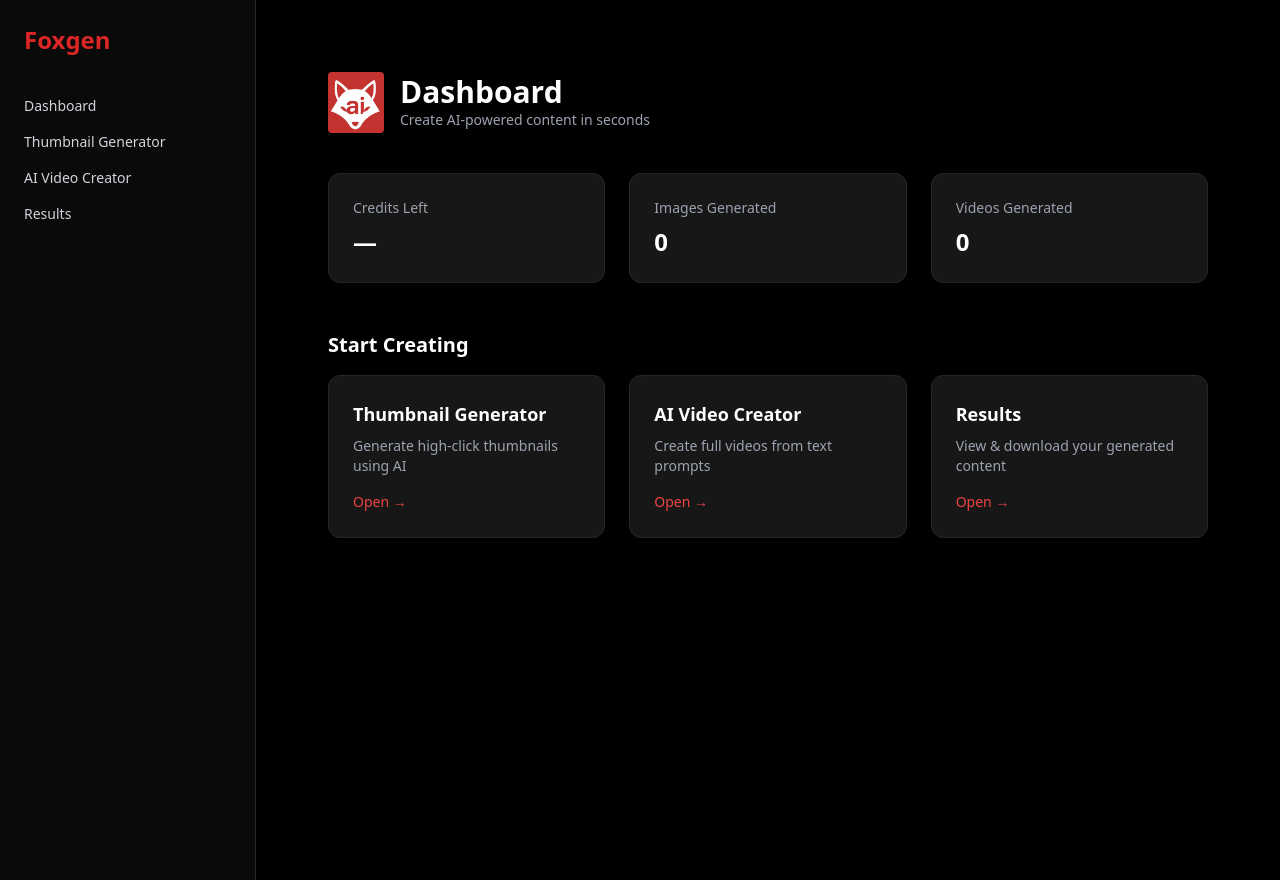
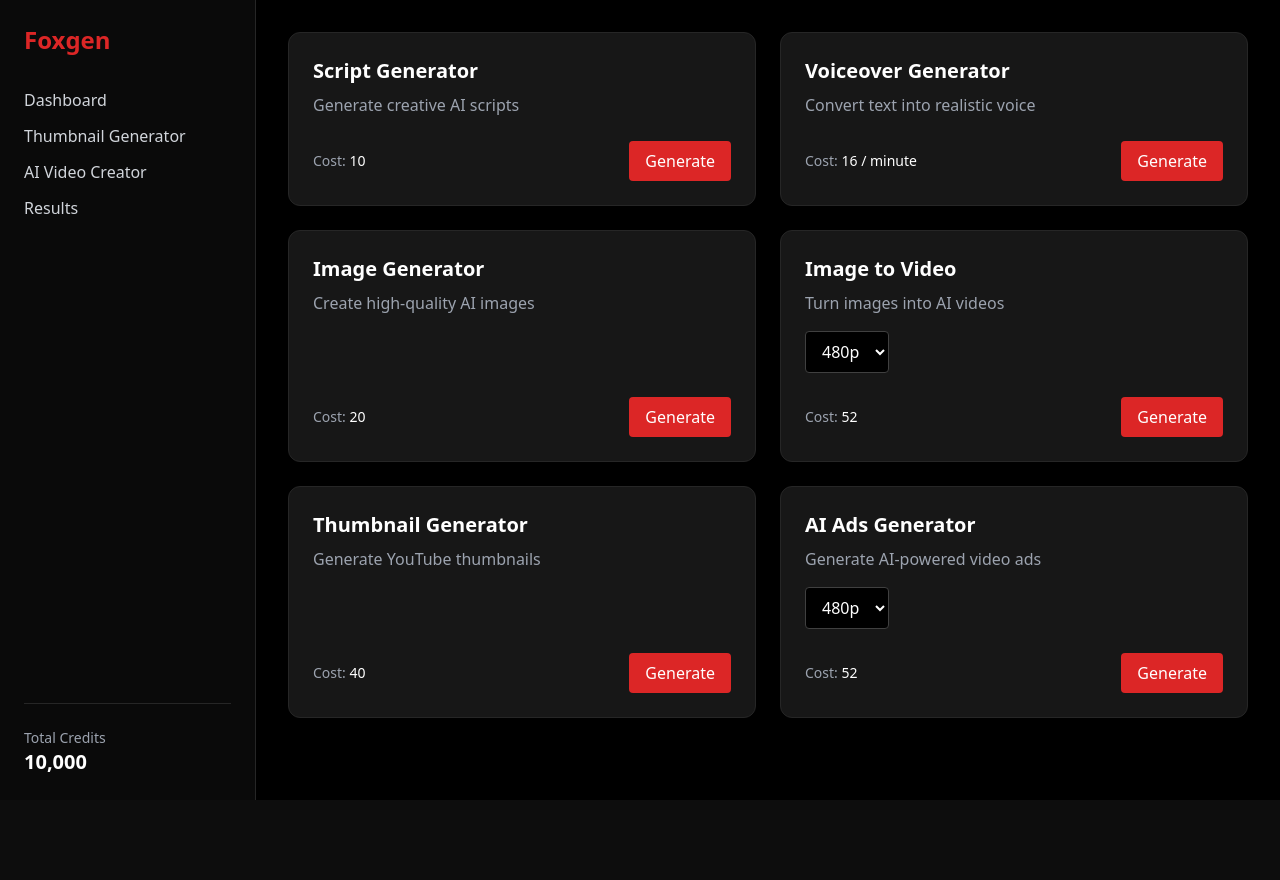
Before and after one commit to Nikhil-Pal-billionare/Foxgen, a Next.js app: page /dashboard in a window 1280 px wide. After the commit the page ends 800 px from the top, so only its background shows below. Built offline with nearby package versions, Linux system fonts and the light colour scheme.

Commit message:
Added credit system and features dashboard

```diff
--- /dev/null
+++ b/app/api/credits/get/route.ts
@@ -0,0 +1,19 @@
+import { createClient } from "@/lib/supabaseServer";
+import { NextResponse } from "next/server";
+
+export async function GET() {
+  const supabase = createClient();
+  const { data: { user } } = await supabase.auth.getUser();
+
+  if (!user) {
+    return NextResponse.json({ error: "Unauthorized" }, { status: 401 });
+  }
+
+  const { data } = await supabase
+    .from("credits")
+    .select("balance")
+    .eq("user_id", user.id)
+    .single();
+
+  return NextResponse.json({ balance: data?.balance ?? 0 });
+}
--- /dev/null
+++ b/app/api/credits/logs/route.ts
@@ -0,0 +1,19 @@
+import { createClient } from "@/lib/supabaseServer";
+import { NextResponse } from "next/server";
+
+export async function GET() {
+  const supabase = createClient();
+  const { data: { user } } = await supabase.auth.getUser();
+
+  if (!user) {
+    return NextResponse.json({ error: "Unauthorized" }, { status: 401 });
+  }
+
+  const { data } = await supabase
+    .from("credit_logs")
+    .select("*")
+    .eq("user_id", user.id)
+    .order("created_at", { ascending: false });
+
+  return NextResponse.json({ logs: data });
+}
--- /dev/null
+++ b/app/dashboard/components/GeneratorCard.tsx
@@ -0,0 +1,41 @@
+"use client";
+
+interface GeneratorCardProps {
+  title: string;
+  description: string;
+  credits: string;
+  onGenerateAction: () => void;
+  children?: React.ReactNode;
+}
+
+export default function GeneratorCard({
+  title,
+  description,
+  credits,
+  onGenerateAction,
+  children,
+}: GeneratorCardProps) {
+  return (
+    <div className="bg-neutral-900 border border-neutral-800 rounded-xl p-6 flex flex-col justify-between">
+      <div>
+        <h3 className="text-xl font-semibold text-white">{title}</h3>
+        <p className="text-gray-400 mt-2">{description}</p>
+
+        {children && <div className="mt-4">{children}</div>}
+      </div>
+
+      <div className="mt-6 flex items-center justify-between">
+        <span className="text-sm text-gray-400">
+          Cost: <span className="text-white">{credits}</span>
+        </span>
+
+        <button
+          onClick={onGenerateAction}
+          className="px-4 py-2 bg-red-600 hover:bg-red-700 rounded"
+        >
+          Generate
+        </button>
+      </div>
+    </div>
+  );
+}
--- /dev/null
+++ b/app/dashboard/components/QualitySelector.tsx
@@ -0,0 +1,20 @@
+"use client";
+
+export default function QualitySelector({
+  value,
+  onChangeAction,
+}: {
+  value: "480p" | "720p";
+  onChangeAction: (v: "480p" | "720p") => void;
+}) {
+  return (
+    <select
+      value={value}
+      onChange={(e) => onChangeAction(e.target.value as any)}
+      className="bg-black border border-neutral-700 rounded px-3 py-2 text-white"
+    >
+      <option value="480p">480p</option>
+      <option value="720p">720p</option>
+    </select>
+  );
+}
--- a/app/dashboard/layout.tsx
+++ b/app/dashboard/layout.tsx
@@ -1,39 +1,48 @@
-import Link from "next/link";
+"use client";
+
+import { ReactNode } from "react";
 
 export default function DashboardLayout({
   children,
 }: {
-  children: React.ReactNode;
+  children: ReactNode;
 }) {
+  const TOTAL_CREDITS = 10000; // 🔒 TEMP (will come from Supabase later)
+
   return (
     <div className="flex min-h-screen bg-black text-white">
+      {/* Sidebar */}
+      <aside className="w-64 bg-neutral-950 border-r border-neutral-800 p-6 flex flex-col justify-between">
+        <div>
+          <h1 className="text-2xl font-bold text-red-600 mb-8">Foxgen</h1>
 
-      {/* Sidebar */}
-      <aside className="w-64 border-r border-neutral-800 bg-neutral-950 p-6">
-        <h1 className="text-2xl font-bold text-red-600 mb-10">
-          Foxgen
-        </h1>
+          <nav className="space-y-3">
+            <a href="/dashboard" className="block text-gray-300 hover:text-white">
+              Dashboard
+            </a>
+            <a href="/dashboard/thumbnail" className="block text-gray-300 hover:text-white">
+              Thumbnail Generator
+            </a>
+            <a href="/dashboard/video" className="block text-gray-300 hover:text-white">
+              AI Video Creator
+            </a>
+            <a href="/dashboard/results" className="block text-gray-300 hover:text-white">
+              Results
+            </a>
+          </nav>
+        </div>
 
-        <nav className="space-y-4 text-sm">
-          <Link href="/dashboard" className="block text-gray-300 hover:text-white">
-            Dashboard
-          </Link>
-          <Link href="/dashboard/thumbnail" className="block text-gray-300 hover:text-white">
-            Thumbnail Generator
-          </Link>
-          <Link href="/dashboard/video" className="block text-gray-300 hover:text-white">
-            AI Video Creator
-          </Link>
-          <Link href="/dashboard/results" className="block text-gray-300 hover:text-white">
-            Results
-          </Link>
-        </nav>
+        {/* Credits */}
+        <div className="pt-6 border-t border-neutral-800">
+          <p className="text-sm text-gray-400">Total Credits</p>
+          <p className="text-xl font-semibold text-white">
+            {TOTAL_CREDITS.toLocaleString()}
+          </p>
+        </div>
       </aside>
 
       {/* Main Content */}
-      <main className="flex-1 bg-black p-10 overflow-y-auto">
-        {children}
-      </main>
+      <main className="flex-1 p-8">{children}</main>
     </div>
   );
 }
--- a/app/dashboard/page.tsx
+++ b/app/dashboard/page.tsx
@@ -1,95 +1,88 @@
-import Image from "next/image";
+"use client";
+
+import { useState } from "react";
+import GeneratorCard from "./components/GeneratorCard";
+import QualitySelector from "./components/QualitySelector";
+import { CREDIT_COSTS } from "@/lib/creditCosts";
 
 export default function DashboardPage() {
+  const [videoQuality, setVideoQuality] = useState<"480p" | "720p">("480p");
+  const [adsQuality, setAdsQuality] = useState<"480p" | "720p">("480p");
+
+
   return (
-    <div className="min-h-screen bg-black text-white p-8">
+    <div className="grid grid-cols-1 md:grid-cols-2 gap-6">
 
-      {/* Header */}
-      <div className="flex items-center gap-4 mb-10">
-        <Image
-          src="/foxgen-logo.png"
-          alt="Foxgen"
-          width={56}
-          height={56}
-          className="rounded"
+      {/* Script Generator */}
+      <GeneratorCard
+        title="Script Generator"
+        description="Generate creative AI scripts"
+        credits={`${CREDIT_COSTS.SCRIPT_GENERATION}`}
+        onGenerateAction={() => alert("Go to script generator")}
+      />
+
+      {/* Voiceover */}
+      <GeneratorCard
+        title="Voiceover Generator"
+        description="Convert text into realistic voice"
+        credits={`16 / minute`}
+        onGenerateAction={() => alert("Go to voiceover")}
+      />
+
+      {/* Image Generator */}
+      <GeneratorCard
+        title="Image Generator"
+        description="Create high-quality AI images"
+        credits={`${CREDIT_COSTS.TEXT_TO_IMAGE}`}
+        onGenerateAction={() => alert("Go to image generator")}
+      />
+
+      {/* Image → Video */}
+      <GeneratorCard
+        title="Image to Video"
+        description="Turn images into AI videos"
+        credits={
+          videoQuality === "480p"
+            ? `${CREDIT_COSTS.IMAGE_TO_VIDEO_480P}`
+            : `${CREDIT_COSTS.IMAGE_TO_VIDEO_720P}`
+        }
+        onGenerateAction={() => alert("Go to video generator")}
+      >
+        <QualitySelector
+          value={videoQuality}
+          onChangeAction={setVideoQuality}
         />
-        <div>
-          <h1 className="text-3xl font-bold">Dashboard</h1>
-          <p className="text-gray-400 text-sm">
-            Create AI-powered content in seconds
-          </p>
-        </div>
-      </div>
+      </GeneratorCard>
 
-      {/* Stats / Quick Overview */}
-      <div className="grid grid-cols-1 md:grid-cols-3 gap-6 mb-12">
-        <DashboardCard title="Credits Left" value="—" />
-        <DashboardCard title="Images Generated" value="0" />
-        <DashboardCard title="Videos Generated" value="0" />
-      </div>
+      {/* Thumbnail Generator */}
+      <GeneratorCard
+        title="Thumbnail Generator"
+        description="Generate YouTube thumbnails"
+        credits={`${CREDIT_COSTS.THUMBNAIL_GENERATION}`}
+        onGenerateAction={() => alert("Go to thumbnail")}
+      />
 
-      {/* Main Actions */}
-      <div>
-        <h2 className="text-xl font-semibold mb-4">Start Creating</h2>
+      {/* AI Ads */}
+      <GeneratorCard
+        title="AI Ads Generator"
+        description="Generate AI-powered video ads"
+        credits={
+          adsQuality === "480p"
+            ? `${CREDIT_COSTS.AI_ADS_480P}`
+            : `${CREDIT_COSTS.AI_ADS_720P}`
+        }
+        onGenerateAction={() => {
+          // redirect to AI Ads generator page
+          window.location.href = "/dashboard/ai-ads";
+        }}
+      >
+        <QualitySelector
+          value={adsQuality}
+          onChangeAction={setAdsQuality}
+        />
+      </GeneratorCard>
 
-        <div className="grid grid-cols-1 md:grid-cols-3 gap-6">
-          <ActionCard
-            title="Thumbnail Generator"
-            desc="Generate high-click thumbnails using AI"
-            href="/dashboard/thumbnail"
-          />
-          <ActionCard
-            title="AI Video Creator"
-            desc="Create full videos from text prompts"
-            href="/dashboard/video"
-          />
-          <ActionCard
-            title="Results"
-            desc="View & download your generated content"
-            href="/dashboard/results"
-          />
-        </div>
-      </div>
+
     </div>
   );
 }
-
-/* ---------------- Components ---------------- */
-
-function DashboardCard({
-  title,
-  value,
-}: {
-  title: string;
-  value: string;
-}) {
-  return (
-    <div className="bg-neutral-900 border border-neutral-800 rounded-xl p-6">
-      <p className="text-gray-400 text-sm">{title}</p>
-      <h3 className="text-2xl font-bold mt-2">{value}</h3>
-    </div>
-  );
-}
-
-function ActionCard({
-  title,
-  desc,
-  href,
-}: {
-  title: string;
-  desc: string;
-  href: string;
-}) {
-  return (
-    <a
-      href={href}
-      className="bg-neutral-900 border border-neutral-800 rounded-xl p-6 hover:border-red-600 transition"
-    >
-      <h3 className="text-lg font-semibold mb-2">{title}</h3>
-      <p className="text-gray-400 text-sm">{desc}</p>
-      <span className="inline-block mt-4 text-red-500 text-sm">
-        Open →
-      </span>
-    </a>
-  );
-}
--- a/app/dashboard/thumbnail/page.tsx
+++ b/app/dashboard/thumbnail/page.tsx
@@ -3,6 +3,9 @@
 import { useState } from "react";
 import ThumbnailEditor from "./ThumbnailEditor";
 import ThumbnailVariations from "./ThumbnailVariations";
+
+import { CREDIT_COSTS } from "@/lib/creditCosts";
+import { deductCredits } from "@/utils/deductCredits";
 
 export default function ThumbnailPage() {
   const [prompt, setPrompt] = useState("");
@@ -11,9 +14,18 @@ export default function ThumbnailPage() {
   const [images, setImages] = useState<string[]>([]);
   const [selectedImage, setSelectedImage] = useState<string | null>(null);
 
-  const generate = () => {
+  const generate = async () => {
     if (!prompt) return;
+
     setLoading(true);
+
+    try {
+      // ✅ Deduct credits BEFORE generation
+      await deductCredits({
+        amount: CREDIT_COSTS.THUMBNAIL_GENERATION,
+        reason: "Thumbnail generation",
+        meta: { prompt },
+      });
 
       // 🔴 TEMP: fake AI variations
       setTimeout(() => {
@@ -28,6 +40,10 @@ export default function ThumbnailPage() {
         setSelectedImage(generatedImages[0]);
         setLoading(false);
       }, 1200);
+    } catch (err: any) {
+      alert(err.message || "Failed to generate thumbnail");
+      setLoading(false);
+    }
   };
 
   return (
--- /dev/null
+++ b/lib/creditCosts.ts
@@ -0,0 +1,12 @@
+export const CREDIT_COSTS = {
+  IMAGE_TO_VIDEO_480P: 52,
+  IMAGE_TO_VIDEO_720P: 115,
+
+  AI_ADS_480P: 52,
+  AI_ADS_720P: 115,
+
+  TEXT_TO_IMAGE: 20,
+  SCRIPT_GENERATION: 10,
+  THUMBNAIL_GENERATION: 40,
+  VOICEOVER_PER_MIN: 16,
+};
```
Also changed, not shown: utils/deductCredits.ts (+15 -4 lines), 2 other files (tests, documents, lock files or other folders). Lines whose indentation alone changed are shown as unchanged.
